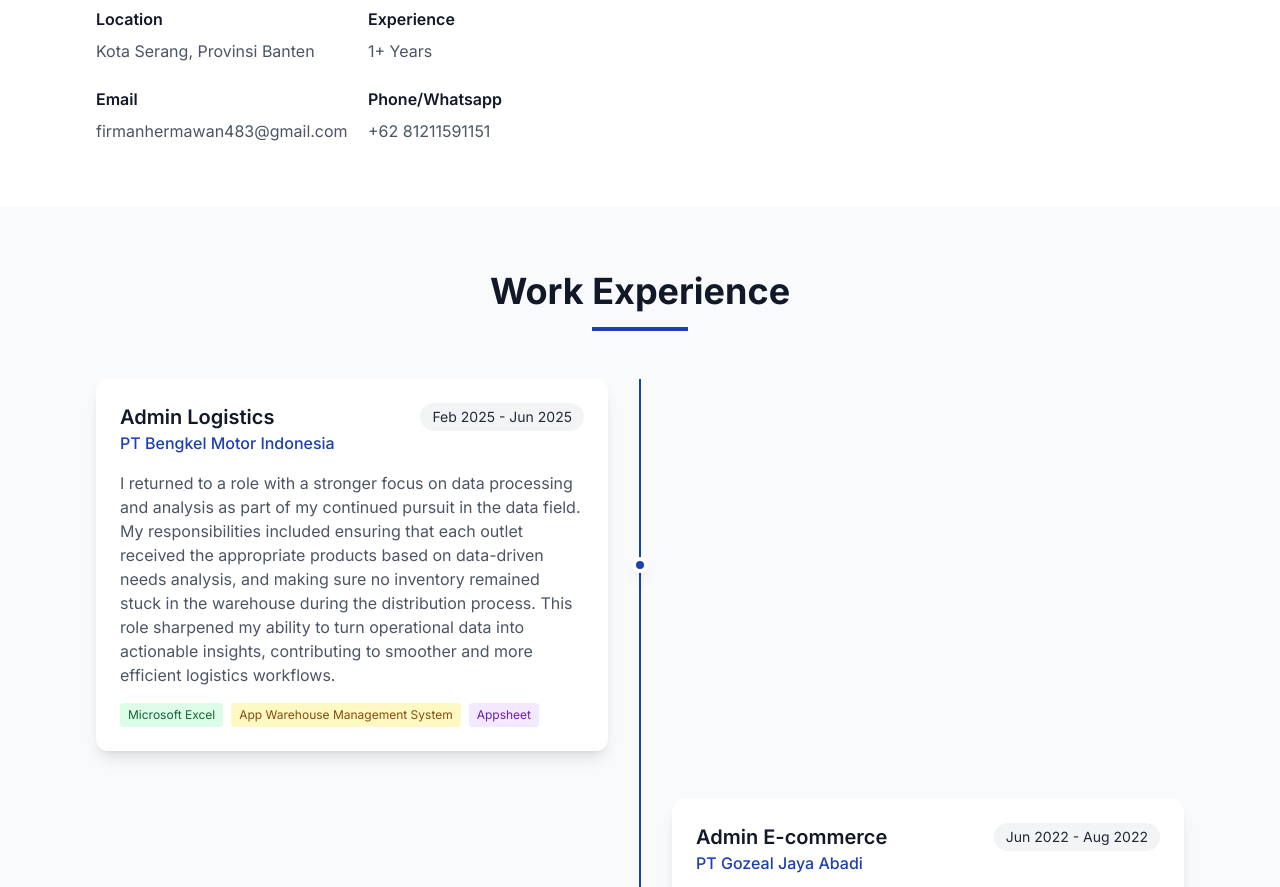
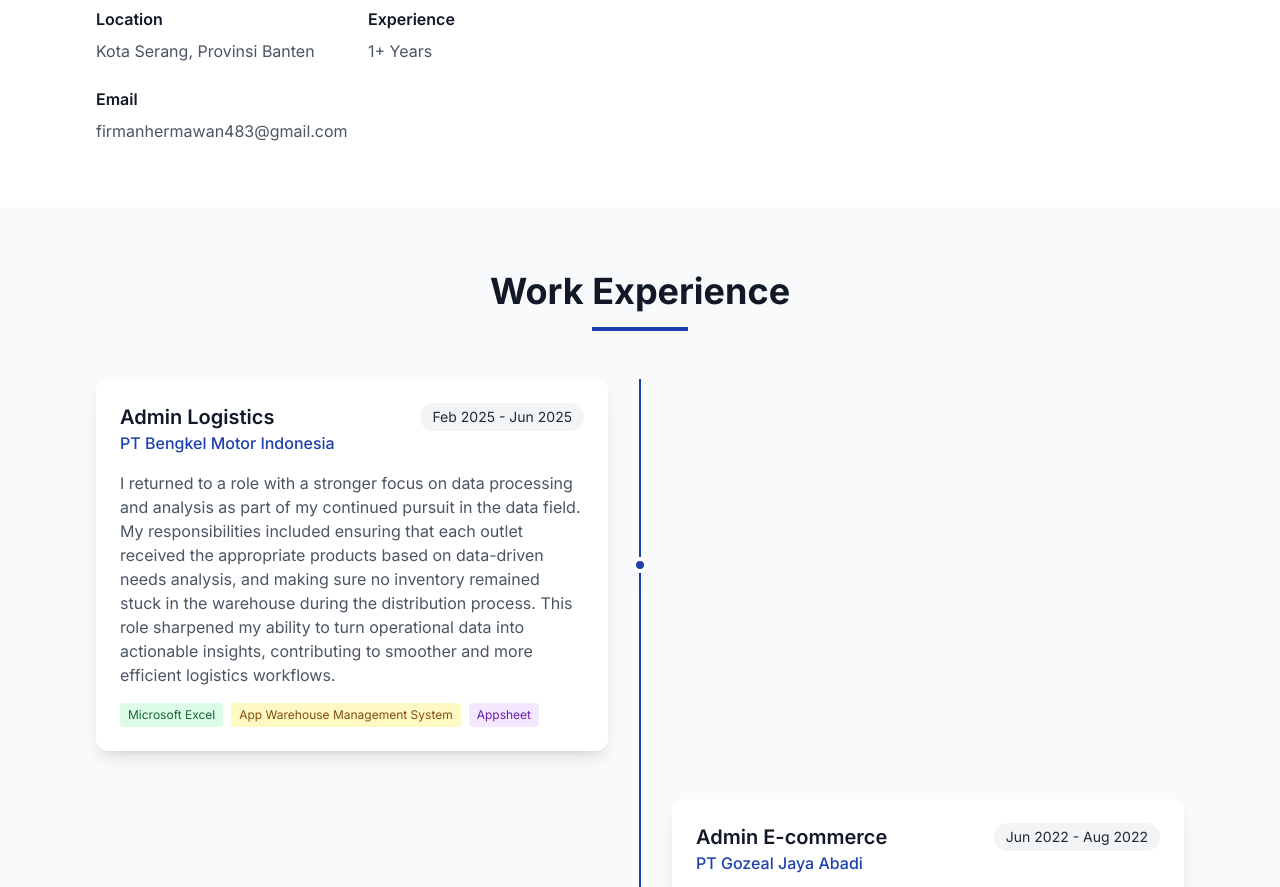
Before and after one commit to borazon/Detailed_FirmanHermawan, a plain HTML site: page index.html in a window 1280 px wide. Shown: the part 1369-2256 px from the top of the page. Drawn offline with nearby package versions, Linux system fonts and the light colour scheme.

Commit message:
Hapus No.Hp

```diff
--- a/index.html
+++ b/index.html
@@ -163,10 +163,6 @@
                         <div>
                             <h4 class="font-semibold text-gray-900 dark:text-white mb-2">Email</h4>
                             <p class="text-gray-600 dark:text-gray-300">firmanhermawan483@gmail.com</p>
-                        </div>
-                        <div>
-                            <h4 class="font-semibold text-gray-900 dark:text-white mb-2">Phone/Whatsapp</h4>
-                            <p class="text-gray-600 dark:text-gray-300">+62 81211591151</p>
                         </div>
                     </div>
                 </div>
```
